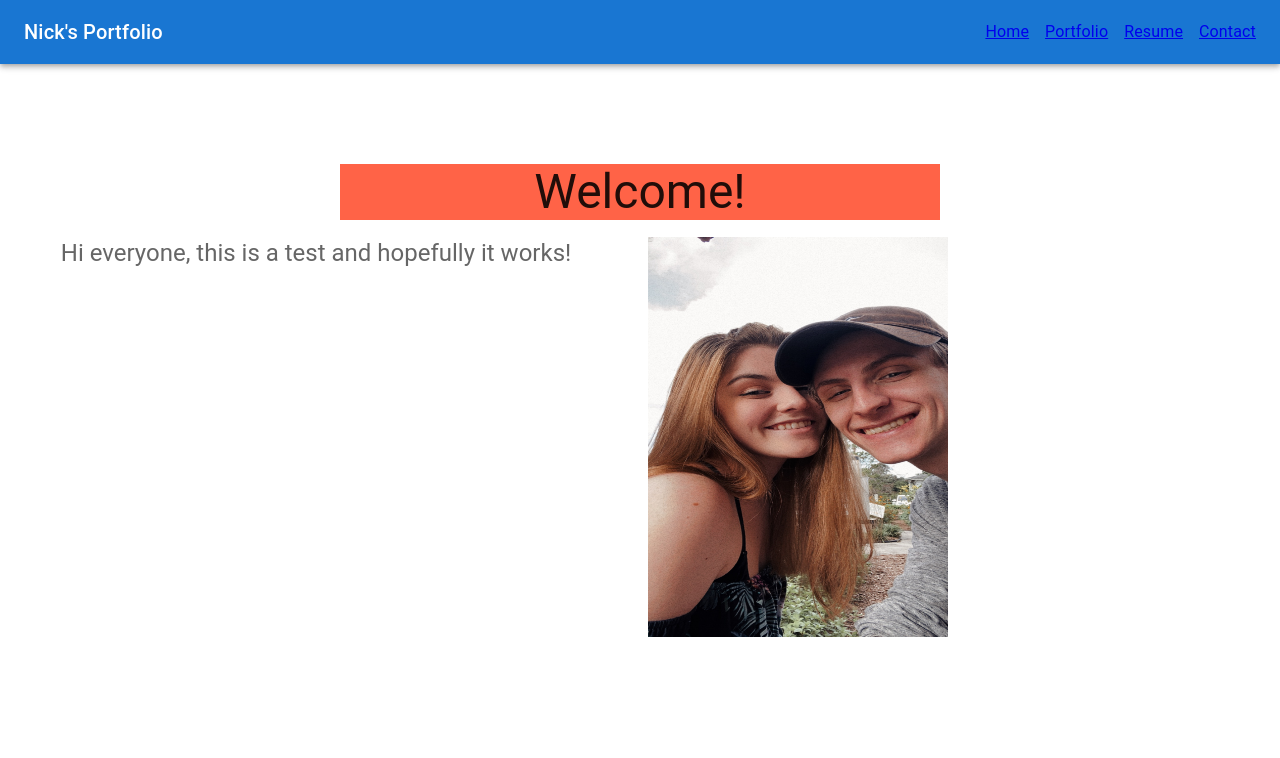
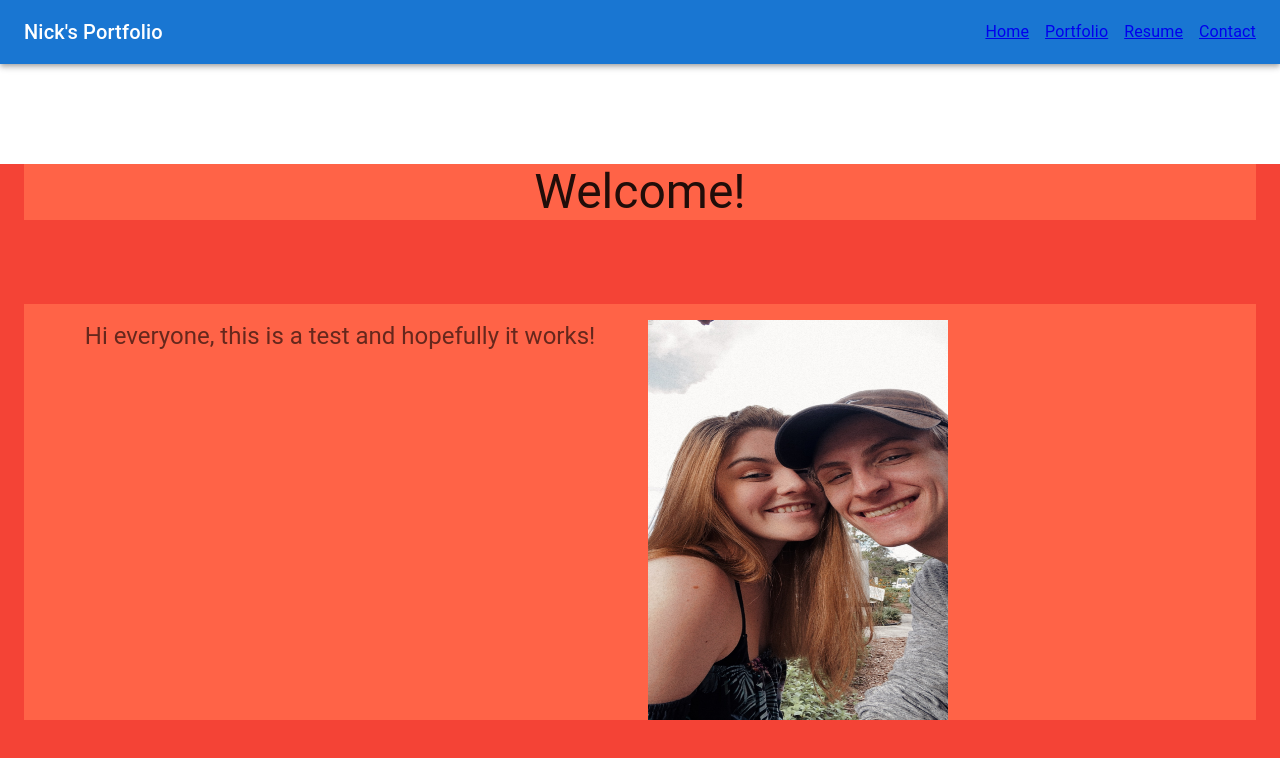
Before and after one commit to NickMiller02/Portfolio, a React (Create React App) app: page / in a window 1280 px wide. Shown: the top 758 px of the page. Built offline with nearby package versions, Linux system fonts and the light colour scheme.

Commit message:
reworking page structure

```diff
--- a/package.json
+++ b/package.json
@@ -40,5 +40,8 @@
       "last 1 firefox version",
       "last 1 safari version"
     ]
+  },
+  "devDependencies": {
+    "@babel/plugin-proposal-private-property-in-object": "^7.21.11"
   }
 }
--- a/src/components/Home.js
+++ b/src/components/Home.js
@@ -9,10 +9,11 @@ export const Home = () => {
     return (
 
         <CssBaseline>
+        <Container maxWidth='xl' sx={{ bgcolor: '#f44336', height: "100vh" }}>
             <div>
 
                 {/* Welcome Container */}
-            <Container maxWidth='sm' style={{ marginTop: '100px' }} sx={{ bgcolor: 'tomato' }}>
+                <Container maxWidth='xl' style={{ marginTop: '100px' }} sx={{ bgcolor: 'tomato' }}>
                     <Typography variant='h3' align='center' color='textPrimary' gutterBottom>
                         Welcome!
                     </Typography>
@@ -20,6 +21,7 @@ export const Home = () => {
             </div>
             <div>
                 {/* Intro Text Container */}
+                <Container maxWidth='xl' style={{ marginTop: '100px' }} sx={{ bgcolor: 'tomato' }}>
                     <Grid container spacing={2} justify="center">
                         <Grid item xs={6}>
                             <Typography variant='h5' align='center' color='textSecondary' paragraph>
@@ -31,6 +33,7 @@ export const Home = () => {
                             <img src={image3} style={{ width: 300, height: 400 }}  align='center' alt='Nicholas Miller'></img>
                         </Grid>
                     </Grid>
+                </Container>
             </div>
             <div>
                 {/* Newest Project Container */}
@@ -45,6 +48,7 @@ export const Home = () => {
                     </Grid>
                 </Container>
             </div>
+        </Container>
         </CssBaseline>
     )
 }
```
Also changed, not shown: src/assets/images/code.html (added, +13 -0 lines), 1 other file (tests, documents, lock files or other folders). Lines whose indentation alone changed are shown as unchanged.
